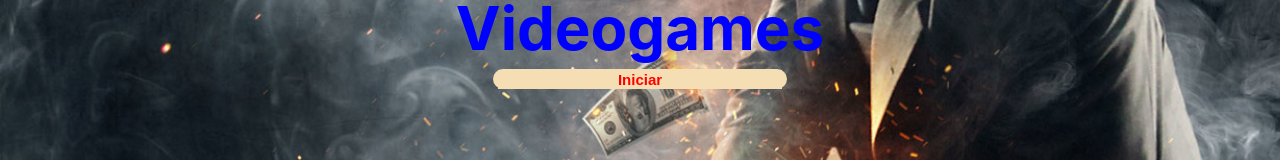
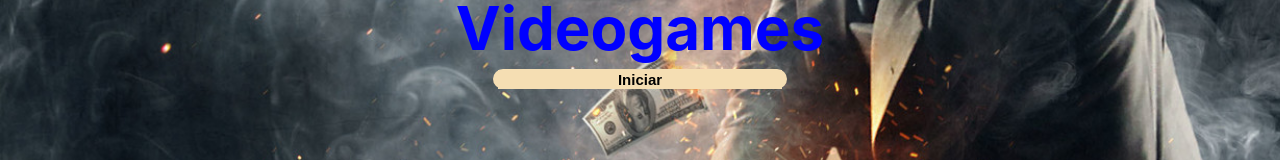
Before and after one commit to joaquin70/Videojuegos-, a React (Create React App) app in the folder client/: page / in a window 1280 px wide. Shown: the part 384-544 px from the top of the page. Built offline with nearby package versions, Linux system fonts and the light colour scheme; a web font is replaced by a local one.

Commit message:
Actualizando.

```diff
--- a/client/src/Components/nav/Nav.module.css
+++ b/client/src/Components/nav/Nav.module.css
@@ -1,5 +1,5 @@
 .navContenedor1{
-    background-color: ivory;
+    background-color: gray;
     padding-top: 5px;
     padding-bottom: 5px;
     width: 100%;
--- a/client/src/Components/searchBar/search.module.css
+++ b/client/src/Components/searchBar/search.module.css
@@ -24,6 +24,6 @@
    .inputSearch{
        border-radius: 8px;
        border-style: none;
-       background-color:#a86aa400;
+       background-color:whitesmoke;
        box-shadow: 0px 0px 3px;
    }
--- a/client/src/views/landingPage/landing.module.css
+++ b/client/src/views/landingPage/landing.module.css
@@ -32,7 +32,7 @@
 
 .boton{
     background-color: wheat;
-    color: red;
+    color: black;
     border-style: none;
     font-weight: bolder;
     font-size: 15px;
```
